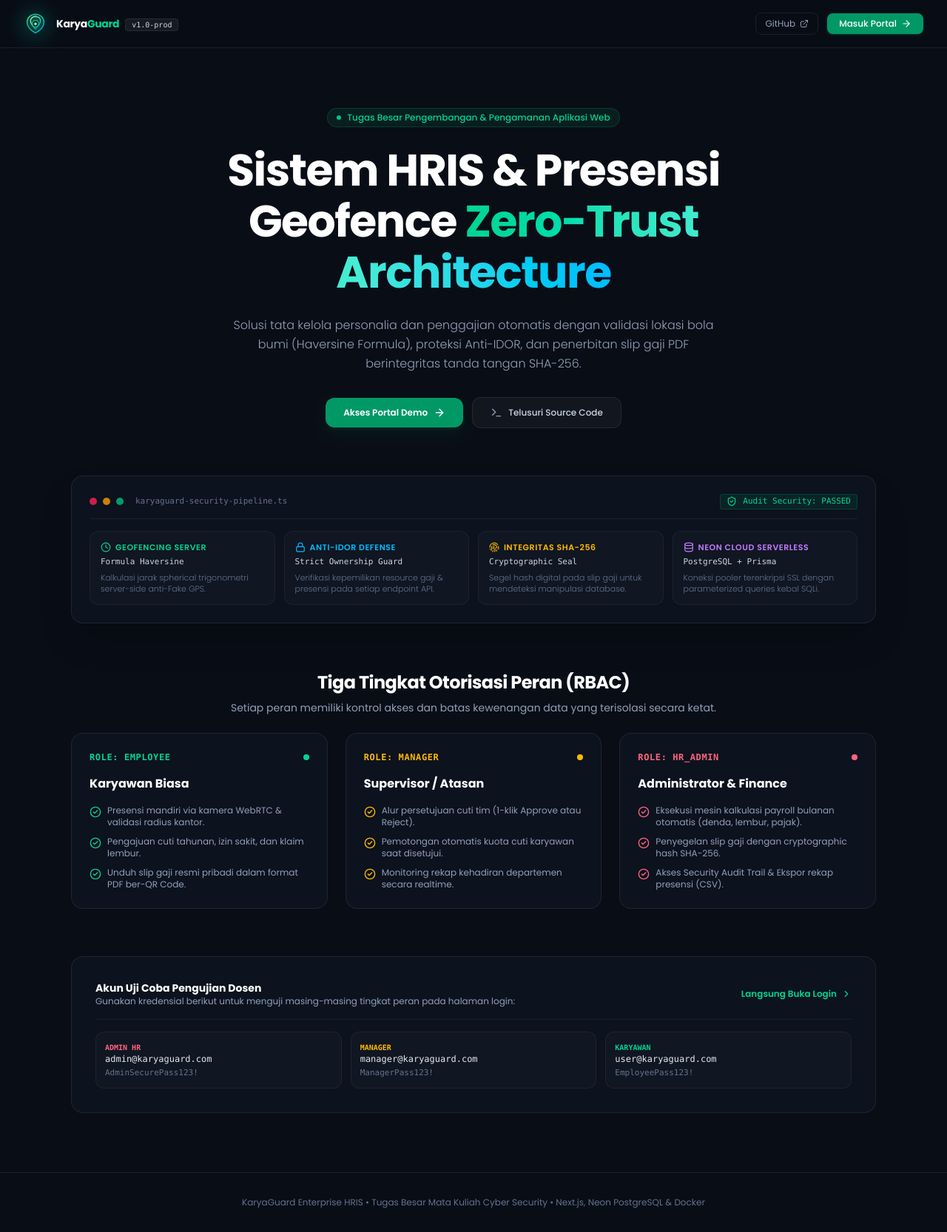
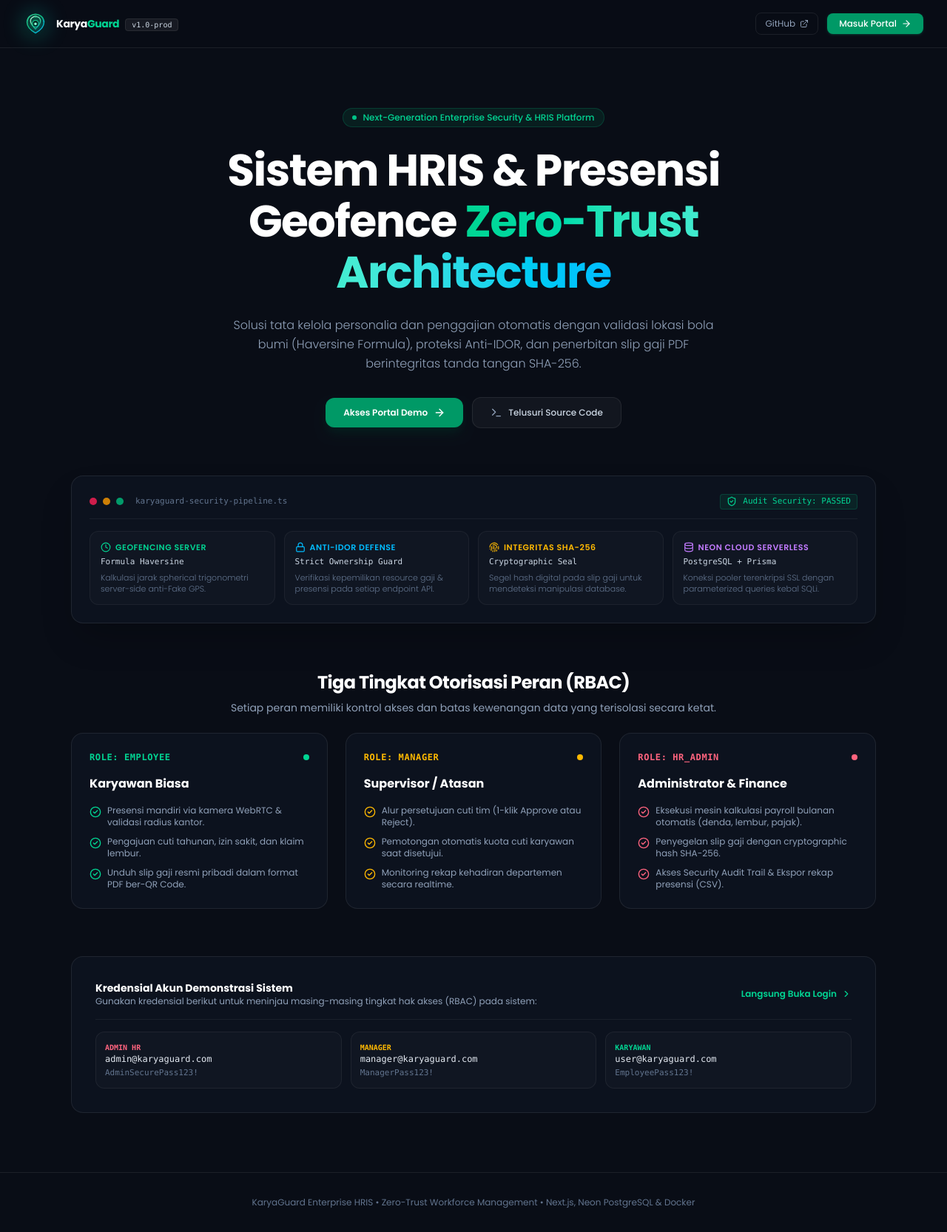
Before and after one commit to aamsetiana/karyaguard, a Next.js app: page / in a window 1280 px wide. Shown: the whole page at 74% size. Built offline with nearby package versions, Linux system fonts and the light colour scheme.

Commit message:
refactor: eliminate academic and assignment phrasing across UI, documentation, and metadata in favor of enterprise production branding

```diff
--- a/src/app/attendance/page.tsx
+++ b/src/app/attendance/page.tsx
@@ -230,7 +230,7 @@ export default function AttendancePage() {
     });
   };
 
-  // Preset koordinat cepat untuk pengujian dosen / demo
+  // Preset koordinat cepat untuk simulasi / evaluasi radius
   const setPositionToOfficeCampus2 = () => {
     const lat = user?.office?.latitude ? String(user.office.latitude) : "-6.9756855";
     const lng = user?.office?.longitude ? String(user.office.longitude) : "108.4774808";
@@ -740,7 +740,7 @@ export default function AttendancePage() {
                   onClick={setPositionOutOfRadiusDemo}
                   className="px-2.5 py-1 rounded-lg bg-rose-500/10 hover:bg-rose-500/20 text-rose-300 border border-rose-500/20 text-[11px] font-medium transition"
                 >
-                  ⚠️ Simulasi 6 KM (Uji Penolakan Dosen)
+                  ⚠️ Simulasi 6 KM (Uji Penolakan Radius)
                 </button>
               </div>
             </div>
--- a/src/app/login/page.tsx
+++ b/src/app/login/page.tsx
@@ -151,7 +151,7 @@ export default function LoginPage() {
           {/* Demo Quick Fill Buttons */}
           <div className="pt-5 border-t border-white/[0.08] space-y-2.5">
             <p className="text-[11px] font-semibold text-slate-400 text-center uppercase tracking-wider">
-              Tombol Cepat Akun Demo (Uji Coba Dosen)
+              Tombol Cepat Akun Demonstrasi (Quick Role Fill)
             </p>
             <div className="grid grid-cols-3 gap-2">
               <button
--- a/src/app/page.tsx
+++ b/src/app/page.tsx
@@ -64,7 +64,7 @@ export default function HomePage() {
           {/* Top Pill */}
           <div className="inline-flex items-center gap-2 px-3 py-1 rounded-full bg-emerald-500/10 border border-emerald-500/20 text-emerald-400 text-xs font-medium">
             <span className="w-1.5 h-1.5 rounded-full bg-emerald-400 animate-pulse"></span>
-            <span>Tugas Besar Pengembangan & Pengamanan Aplikasi Web</span>
+            <span>Next-Generation Enterprise Security & HRIS Platform</span>
           </div>
 
           {/* Heading */}
@@ -255,9 +255,9 @@ export default function HomePage() {
         <div className="rounded-2xl border border-white/[0.08] bg-[#0C121E] p-6 sm:p-8 space-y-4">
           <div className="flex flex-col sm:flex-row sm:items-center justify-between gap-2 border-b border-white/[0.06] pb-4">
             <div>
-              <h3 className="text-sm font-bold text-white">Akun Uji Coba Pengujian Dosen</h3>
+              <h3 className="text-sm font-bold text-white">Kredensial Akun Demonstrasi Sistem</h3>
               <p className="text-xs text-slate-400">
-                Gunakan kredensial berikut untuk menguji masing-masing tingkat peran pada halaman login:
+                Gunakan kredensial berikut untuk meninjau masing-masing tingkat hak akses (RBAC) pada sistem:
               </p>
             </div>
             <Link
@@ -294,7 +294,7 @@ export default function HomePage() {
       {/* Footer */}
       <footer className="border-t border-white/[0.08] py-8 text-center text-xs text-slate-500 max-w-7xl mx-auto px-4 w-full">
         <p>
-          KaryaGuard Enterprise HRIS • Tugas Besar Mata Kuliah Cyber Security • Next.js, Neon PostgreSQL & Docker
+          KaryaGuard Enterprise HRIS • Zero-Trust Workforce Management • Next.js, Neon PostgreSQL & Docker
         </p>
       </footer>
     </div>
```
Also changed, not shown: 7 other files (tests, documents, lock files or other folders).
